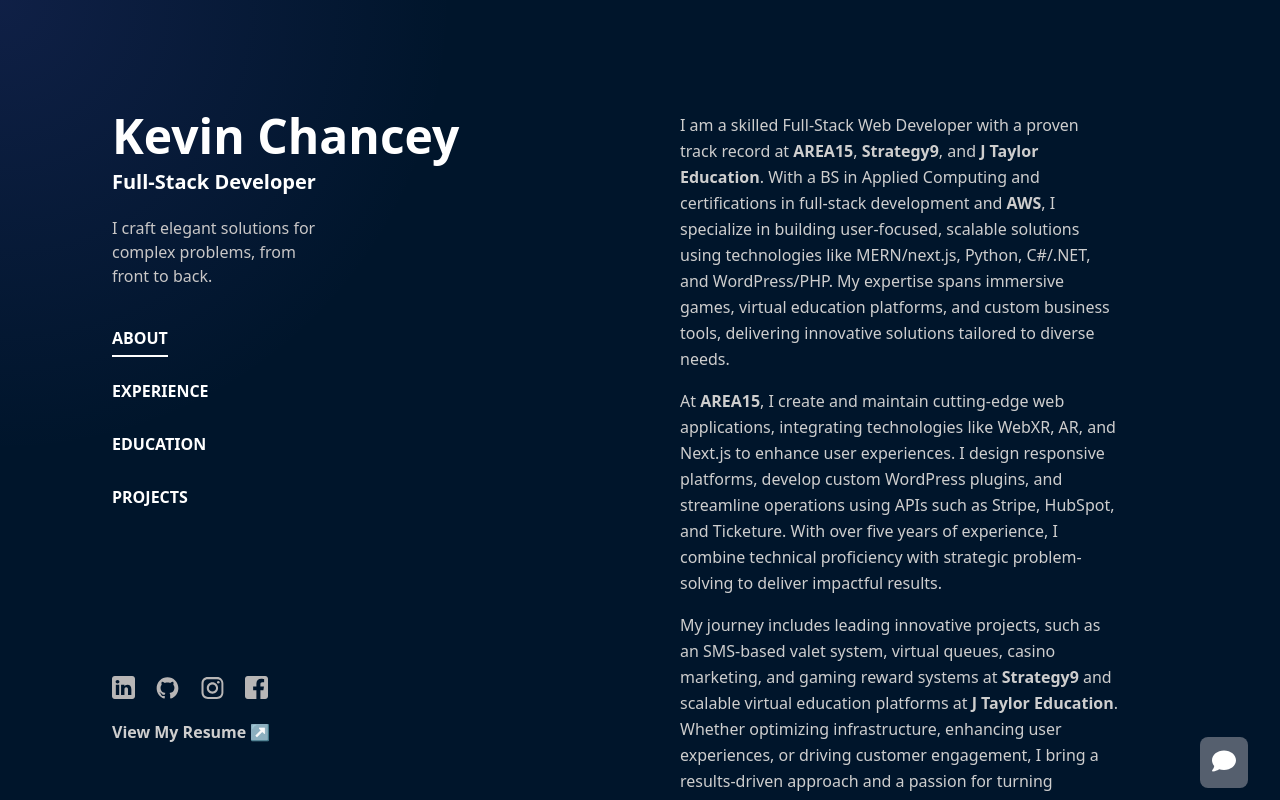
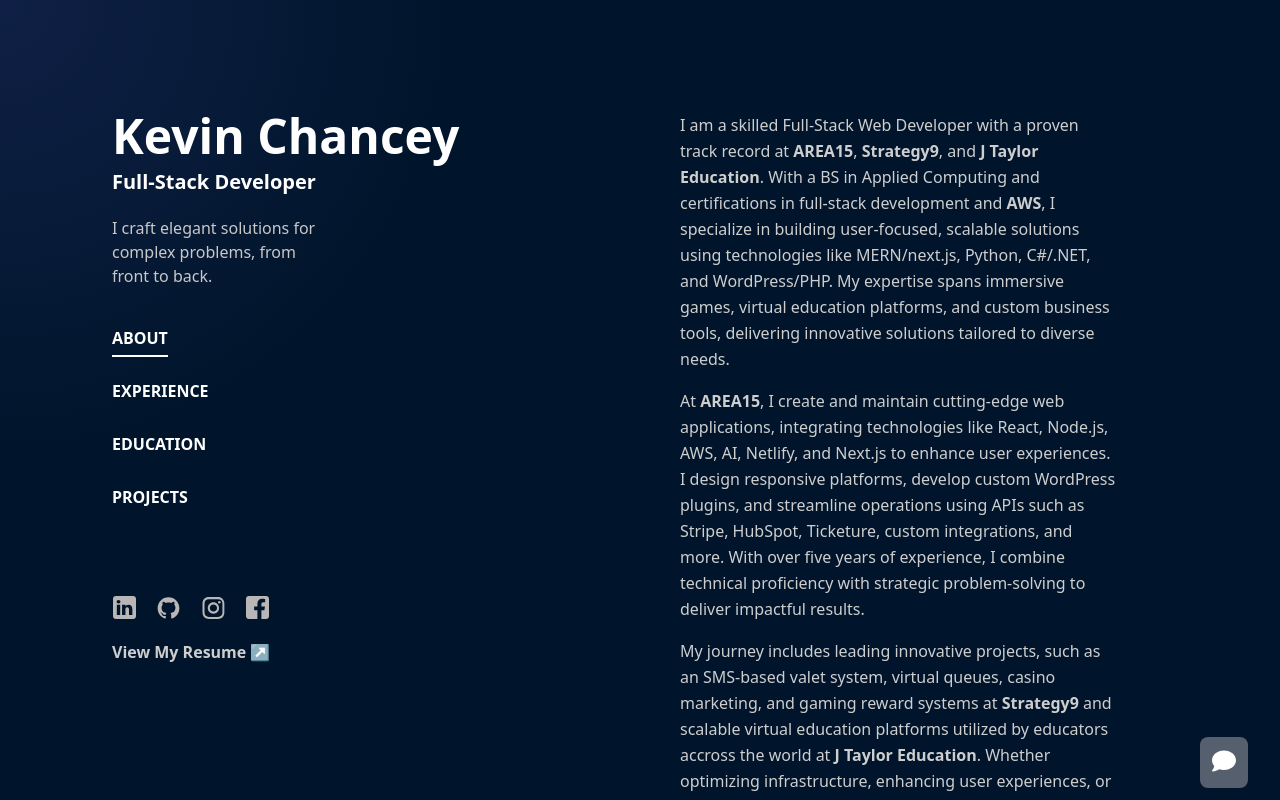
Before and after one commit to R2DEV0/project, a Next.js app: page / in a window 1280 px wide. Built offline with nearby package versions, Linux system fonts and the light colour scheme.

Commit message:
wording update

```diff
--- a/app/components/about.js
+++ b/app/components/about.js
@@ -40,9 +40,9 @@
                 }`}
             >
                 At <a className="font-bold" href="https://area15.com/" rel="noreferrer" target="_blank">AREA15</a>,
-                I create and maintain cutting-edge web applications, integrating technologies like WebXR, AR, and Next.js to enhance user experiences.
+                I create and maintain cutting-edge web applications, integrating technologies like React, Node.js, AWS, AI, Netlify, and Next.js to enhance user experiences.
                 I design responsive platforms, develop custom WordPress plugins, and streamline operations using APIs such as Stripe, HubSpot,
-                and Ticketure. With over five years of experience, I combine technical proficiency with strategic problem-solving to deliver impactful results.
+                Ticketure, custom integrations, and more. With over five years of experience, I combine technical proficiency with strategic problem-solving to deliver impactful results.
             </p>
             <p
                 className={`mt-4 transition-opacity duration-1000 ease-in ${
@@ -51,7 +51,7 @@
             >
                 My journey includes leading innovative projects, such as an SMS-based valet system, virtual queues, casino marketing,
                 and gaming reward systems at <a className="font-bold" href="https://strategy9.com/" rel="noreferrer" target="_blank">Strategy9 </a>
-                and scalable virtual education platforms at <a className="font-bold" href="https://depthcomplexity.com/" rel="noreferrer" target="_blank">J Taylor Education</a>.
+                and scalable virtual education platforms utilized by educators accross the world at <a className="font-bold" href="https://depthcomplexity.com/" rel="noreferrer" target="_blank">J Taylor Education</a>.
                 Whether optimizing infrastructure, enhancing user experiences, or driving customer engagement, I bring a results-driven
                 approach and a passion for turning complex challenges into seamless solutions.
             </p>
--- a/app/views/main/index.js
+++ b/app/views/main/index.js
@@ -130,7 +130,8 @@
                         </button>
                     </nav>
 
-                    <div className="flex items-center gap-5 justify-center mt-40">
+                    <div className="mt-20">
+                        <div className="flex items-center gap-5 justify-center">
                             <a rel="noreferrer" target="_blank" href="https://www.linkedin.com/in/kevin-chancey-a736169b/"><img src="/linkedin.svg" alt="LinkedIn" width={23} title="LinkedIn" /></a>
                             <a rel="noreferrer" target="_blank" href="https://github.com/R2DEV0"><img src="/github.svg" alt="Github" width={25} title="Github" /></a>
                             <a rel="noreferrer" target="_blank" href="https://www.instagram.com/kevchancey/"><img src="/insta.svg" alt="Instagram" width={25} title="Instagram" /></a>
@@ -138,6 +139,7 @@
                         </div>
                         <div className="mt-5">
                             <a rel="noreferrer" target="_blank" href="/KevinChanceyResume.pdf"><span className="font-bold tx-white hover:text-white">View My Resume</span> ↗</a>
+                        </div>
                     </div>
 
                 </div>
@@ -158,14 +160,16 @@
 
                     <Projects />
 
-                    <div className="md:hidden flex items-center gap-5 justify-start mt-10">
+                    <div className="md:hidden mt-10 mb-10">
+                        <div className="flex items-center gap-5 justify-start">
                             <a rel="noreferrer" target="_blank" href="https://www.linkedin.com/in/kevin-chancey-a736169b/"><img src="/linkedin.svg" alt="LinkedIn" width={23} title="LinkedIn" /></a>
                             <a rel="noreferrer" target="_blank" href="https://github.com/R2DEV0"><img src="/github.svg" alt="Github" width={25} title="Github" /></a>
                             <a rel="noreferrer" target="_blank" href="https://www.instagram.com/kevchancey/"><img src="/insta.svg" alt="Instagram" width={25} title="Instagram" /></a>
                             <a rel="noreferrer" target="_blank" href="https://www.facebook.com/kevinr.chancey"><img src="/facebook.svg" alt="Facebook" width={23} title="Facebook" /></a>
                         </div>
-                    <div className="md:hidden pt-5 pb-20">
+                        <div className="pt-5">
                             <a rel="noreferrer" target="_blank" href="/KevinChanceyResume.pdf"><span className="font-bold tx-white hover:text-white">View My Resume</span> ↗</a>
+                        </div>
                     </div>
 
                 </div>
```
Lines whose indentation alone changed are shown as unchanged.
